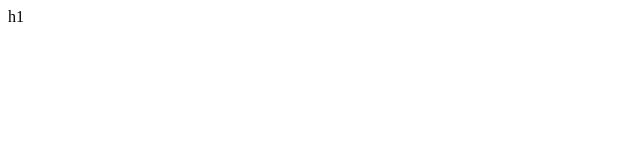
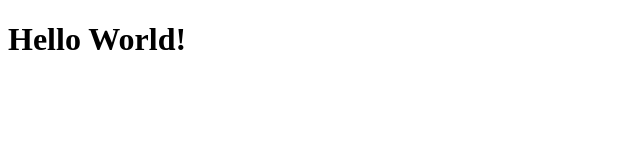
Before and after one commit to tawsifahmed/my-first-repository, a plain HTML site: page index.html in a window 1280 px wide. Shown: the whole page, without its empty margins (0-640 px from the left). Drawn offline with Linux system fonts and the light colour scheme.

Commit message:
Update index.html

```diff
--- a/index.html
+++ b/index.html
@@ -7,6 +7,6 @@
     <title>My First Github Repository</title>
 </head>
 <body>
-    h1<Hello World!</h1>
+    <h1>Hello World!</h1>
 </body>
 </html>
```
